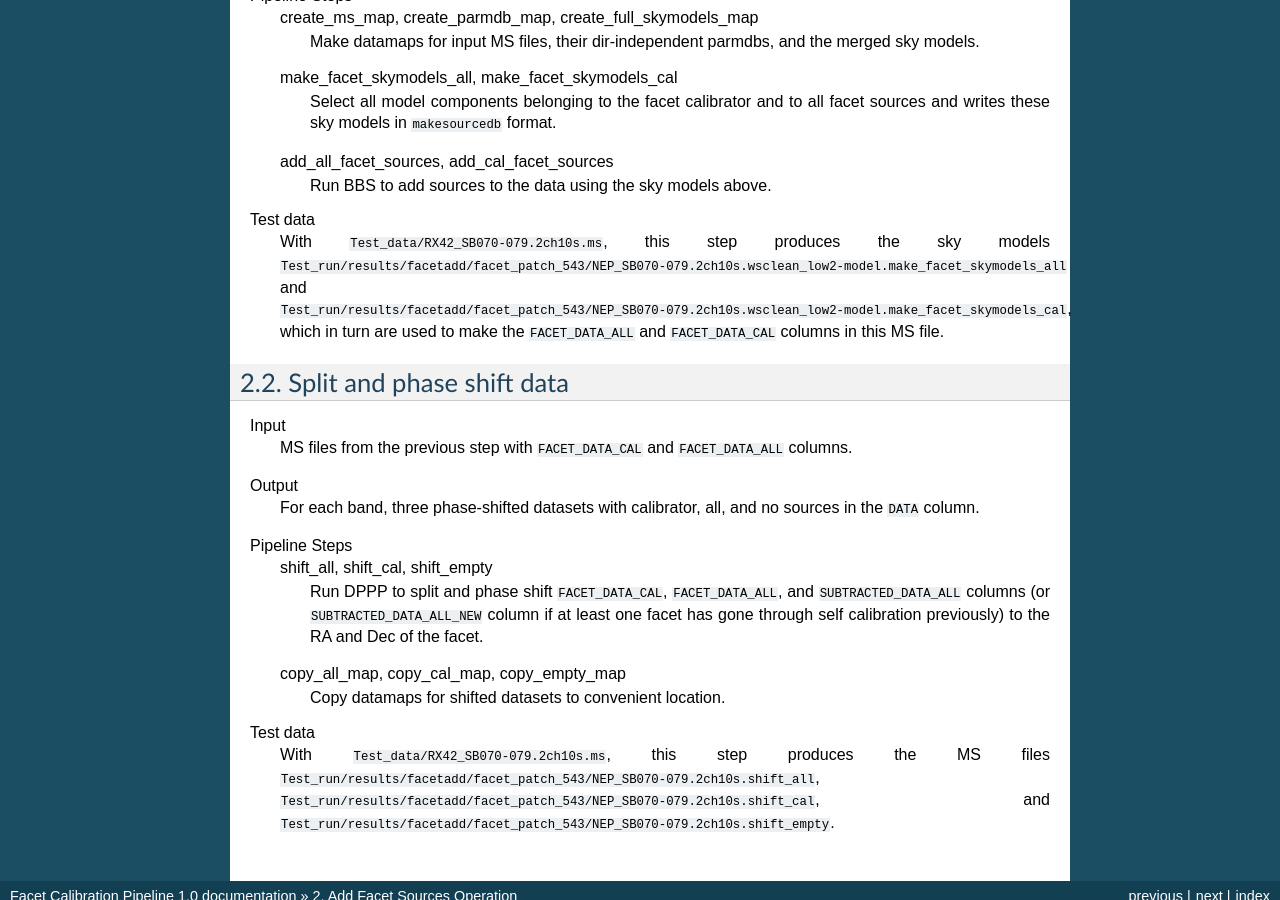
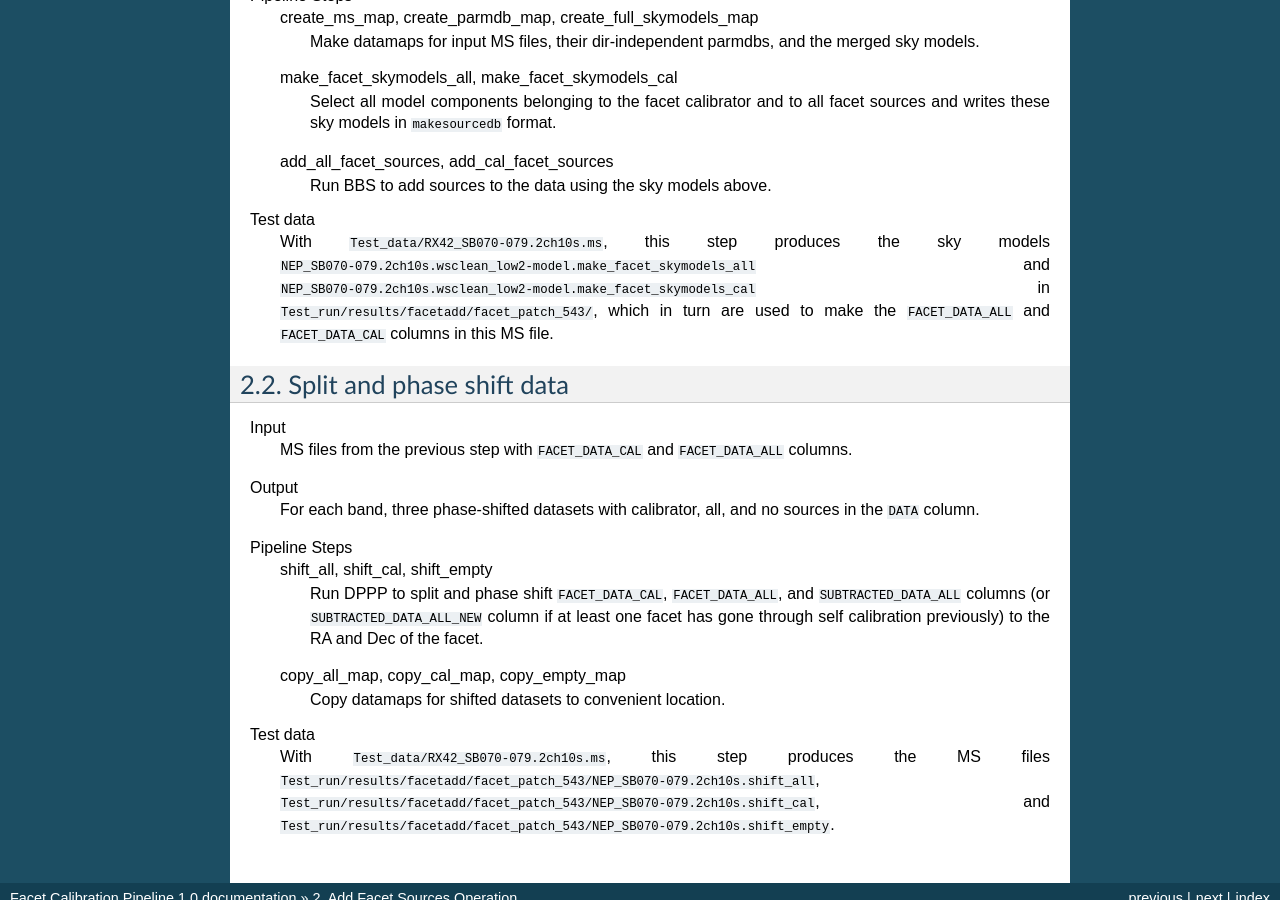
Before and after one commit to lofar-astron/factor, a Sphinx documentation site: the page built from doc/source/facetadd.rst, in a window 1280 px wide and 900 px high, scrolled down 539 px. Built offline with Sphinx 7.4.7, drawn with Linux system fonts in a browser that asks for light colours.

Commit message:
Tweaked docs

```diff
--- a/doc/source/facetadd.rst
+++ b/doc/source/facetadd.rst
@@ -37,7 +37,7 @@ Pipeline Steps
         Run BBS to add sources to the data using the sky models above.
 
 Test data
-    With ``Test_data/RX42_SB070-079.2ch10s.ms``, this step produces the sky models ``Test_run/results/facetadd/facet_patch_543/NEP_SB070-079.2ch10s.wsclean_low2-model.make_facet_skymodels_all`` and ``Test_run/results/facetadd/facet_patch_543/NEP_SB070-079.2ch10s.wsclean_low2-model.make_facet_skymodels_cal``, which in turn are used to make the ``FACET_DATA_ALL`` and ``FACET_DATA_CAL`` columns in this MS file.
+    With ``Test_data/RX42_SB070-079.2ch10s.ms``, this step produces the sky models ``NEP_SB070-079.2ch10s.wsclean_low2-model.make_facet_skymodels_all`` and ``NEP_SB070-079.2ch10s.wsclean_low2-model.make_facet_skymodels_cal`` in ``Test_run/results/facetadd/facet_patch_543/``, which in turn are used to make the ``FACET_DATA_ALL`` and ``FACET_DATA_CAL`` columns in this MS file.
 
 
 Split and phase shift data
--- a/doc/source/facetselfcal.rst
+++ b/doc/source/facetselfcal.rst
@@ -17,7 +17,7 @@ Data preparation
 ----------------
 
 Input
-	MS files from the :ref:`facet_add` operation with phase-shifted facet calibrator in the
+	MS files from the :ref:`add_facet_sources` operation with phase-shifted facet calibrator in the
 	``DATA`` column and the dir-independent parmdbs.
 
 Output
--- a/doc/source/facetsubtract.rst
+++ b/doc/source/facetsubtract.rst
@@ -37,7 +37,7 @@ Pipeline Steps
         Add all facet sources to the ``SUBTRACTED_DATA_ALL`` (or ``SUBTRACTED_DATA_ALL_NEW``) columns to make a ``FACET_DATA_ALL`` column.
 
 Test data
-    With ``Test_data/RX42_SB070-079.2ch10s.ms`` and ``NEP_SB070-079.2ch10s.wsclean_low2-model.make_facet_skymodels_all`` in ``Test_run/results/facetadd/facet_patch_543/``, this step produces the ``FACET_DATA_ALL`` column in this MS file.
+    With ``Test_data/RX42_SB070-079.2ch10s.ms`` and  ``NEP_SB070-079.2ch10s.wsclean_low2-model.make_facet_skymodels_all`` in ``Test_run/results/facetadd/facet_patch_543/``, this step produces the ``FACET_DATA_ALL`` column in this MS file.
 
 
 Subtract sources
```
